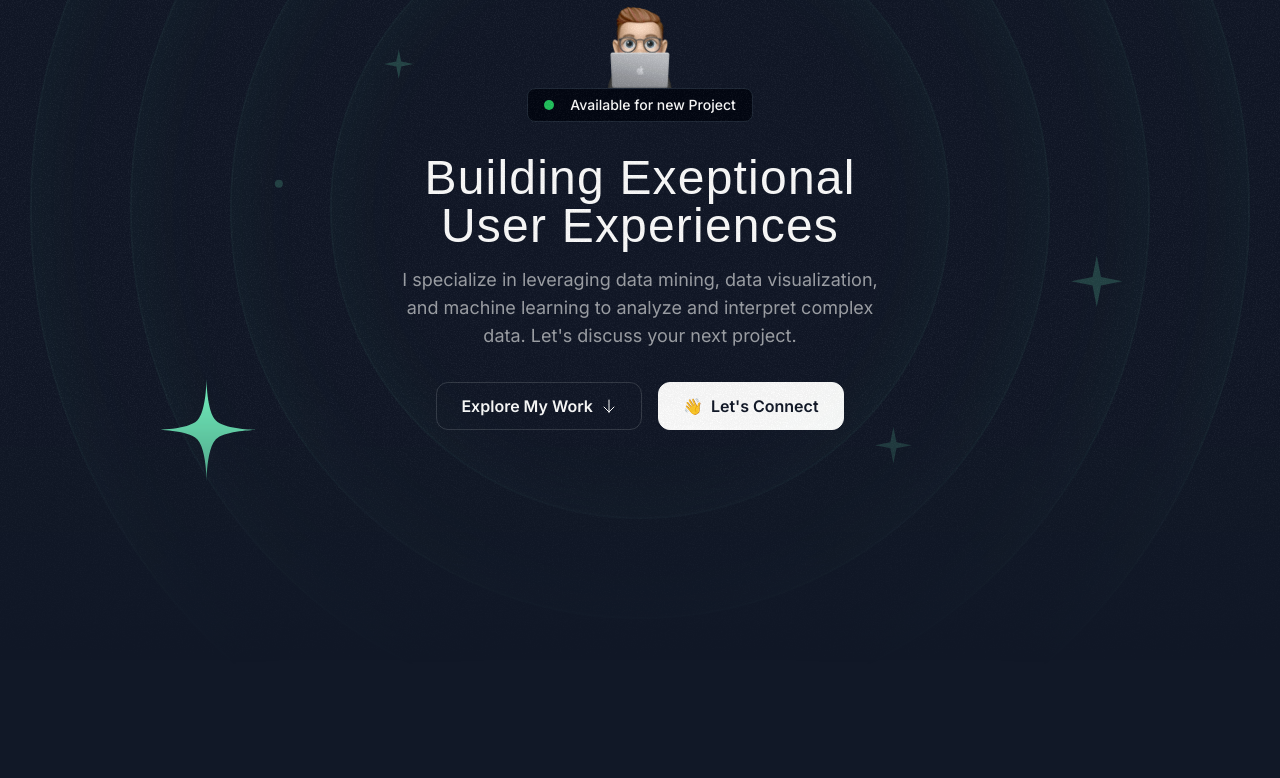
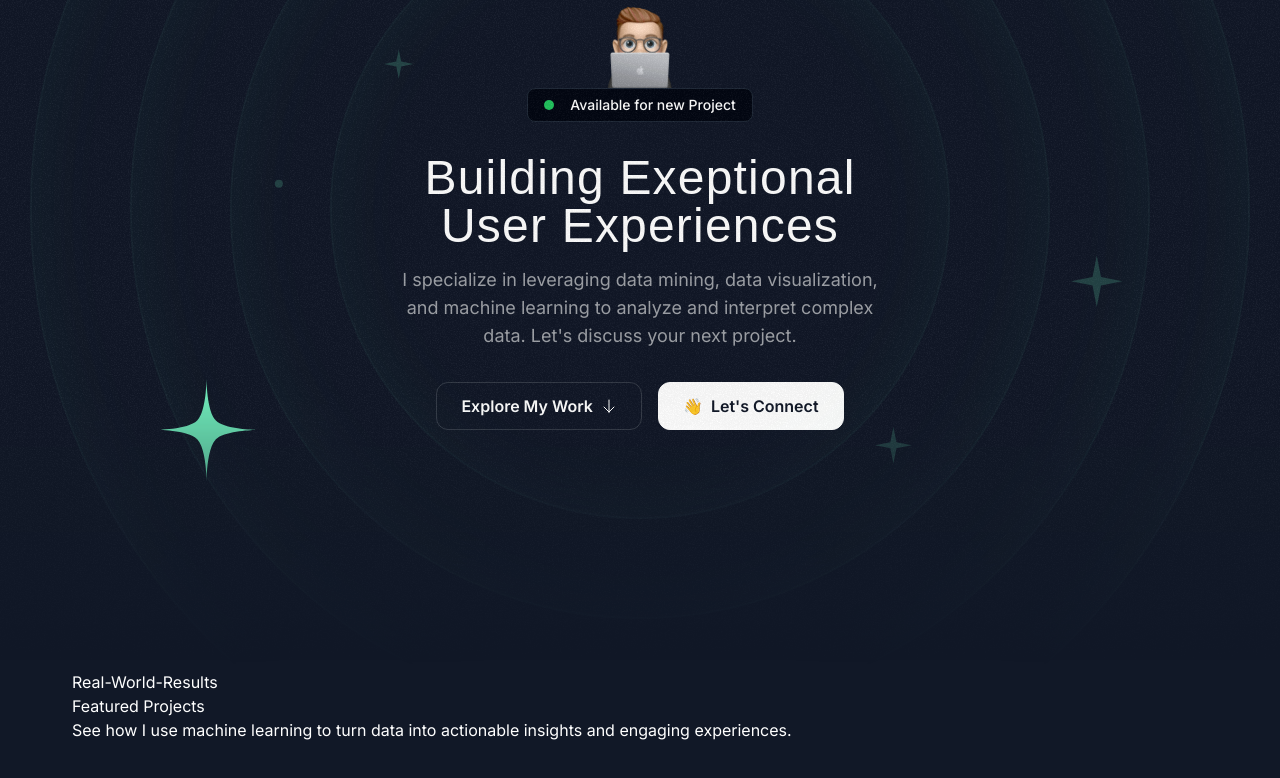
Before and after one commit to delosreyesjohnpaul/My-Portfolio-Website, a Next.js app: page / in a window 1280 px wide. Shown: the part 290-1068 px from the top of the page. Built offline with nearby package versions, Linux system fonts and the light colour scheme; a web font is replaced by a local one.

Commit message:
start Projects section

```diff
--- a/src/app/page.tsx
+++ b/src/app/page.tsx
@@ -1,11 +1,13 @@
 import { Header } from "@/sections/Header";
 import { HeroSection } from "@/sections/Hero";
+import { ProjectsSection } from "@/sections/Projects";
 
 export default function Home() {
   return (
     <div>
       <Header/>
       <HeroSection/>
+      <ProjectsSection/>
     </div>
   );
 }
--- a/src/sections/Projects.tsx
+++ b/src/sections/Projects.tsx
@@ -42,5 +42,13 @@ const portfolioProjects = [
 ];
 
 export const ProjectsSection = () => {
-  return <div>Projects Section</div>;
+  return (
+  <div>
+    <div className="container ">
+      <p>Real-World-Results</p>
+      <h2>Featured Projects</h2>
+      <p>See how I use machine learning to turn data into actionable insights and engaging experiences.</p>
+    </div>
+  </div>
+  );
 };
```
